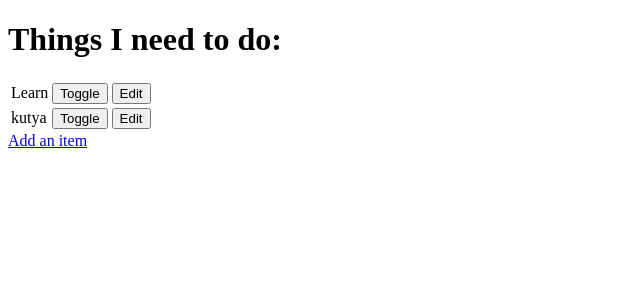
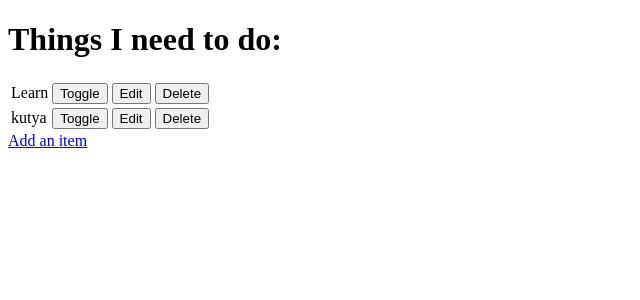
Before and after one commit to krisztinatxt/fsf-hello-django, a Django app: page / in a window 1280 px wide. Shown: the top 300 px of the page, without its empty margins (0-640 px from the left). Run offline with Django 3.2, Linux system fonts and the light colour scheme; data comes from the database, SQL or seed files in the repository; both versions use the stored data as it was after the commit.

Commit message:
Delete function added with button, url, and path

```diff
--- a/django_todo/urls.py
+++ b/django_todo/urls.py
@@ -23,4 +23,5 @@ urlpatterns = [
     path('add', views.add_item, name='add'),
     path('edit/<item_id>', views.edit_item, name='edit'),
     path('toggle/<item_id>', views.toggle_item, name='toggle'),
+    path('delete/<item_id>', views.delete_item, name='delete'),
 ]
--- a/todo/templates/todo/todo_list.html
+++ b/todo/templates/todo/todo_list.html
@@ -24,6 +24,10 @@
     <a href="/edit/{{item.id}}">
     <button> Edit </button>
     </a> </td>
+    <td>
+    <a href="/delete/{{item.id}}">
+    <button> Delete </button>
+    </a> </td>
     </tr>
         {%empty%}
         <tr> <td> You have nothing to do </td></tr>
--- a/todo/views.py
+++ b/todo/views.py
@@ -48,3 +48,9 @@ def toggle_item(request, item_id):
         item.done = not item.done
         item.save()
         return redirect('get_todo_list')
+
+
+def delete_item(request, item_id):
+        item = get_object_or_404(Item, id=item_id)
+        item.delete()
+        return redirect('get_todo_list')
```
Also changed, not shown: db.sqlite3.
